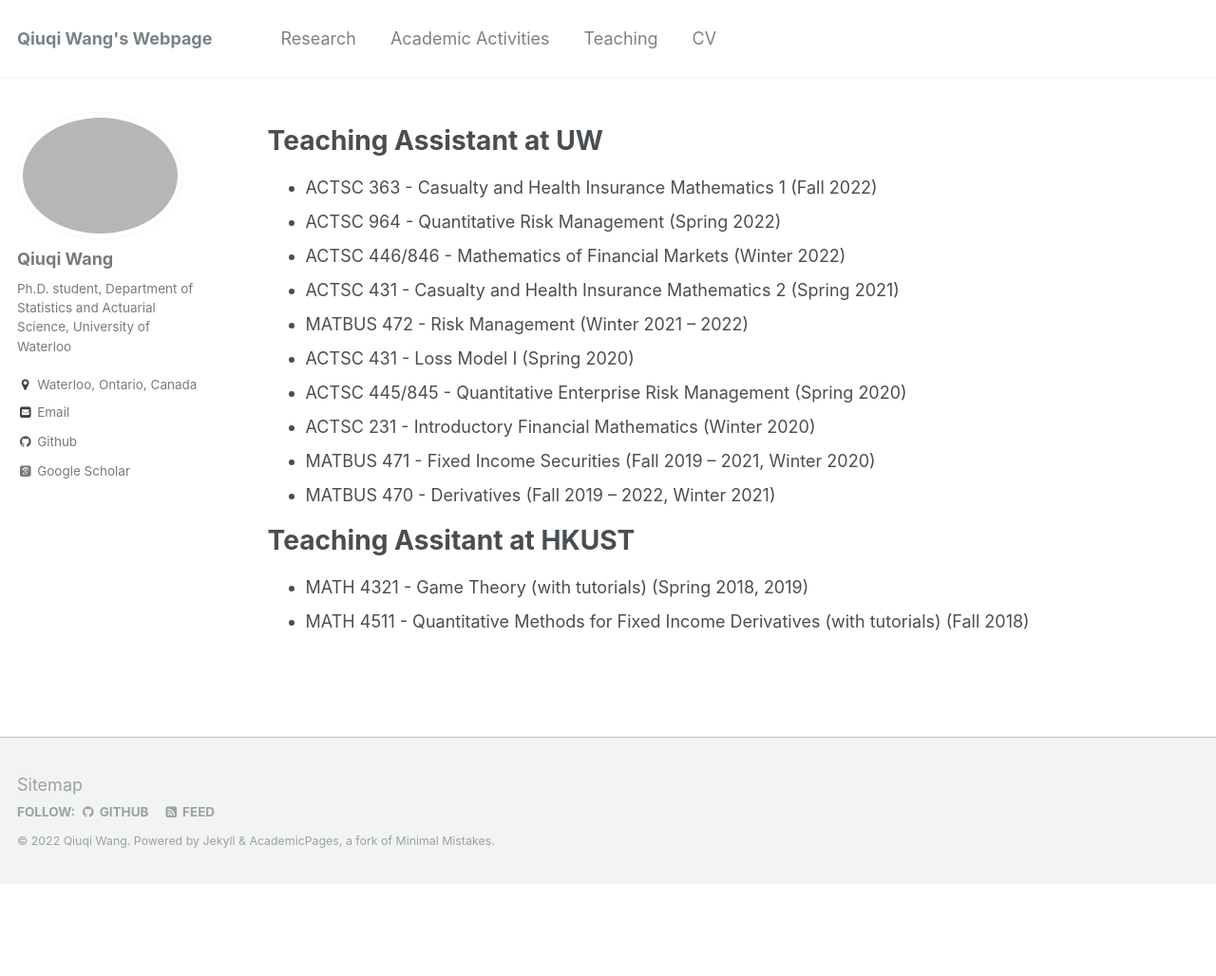
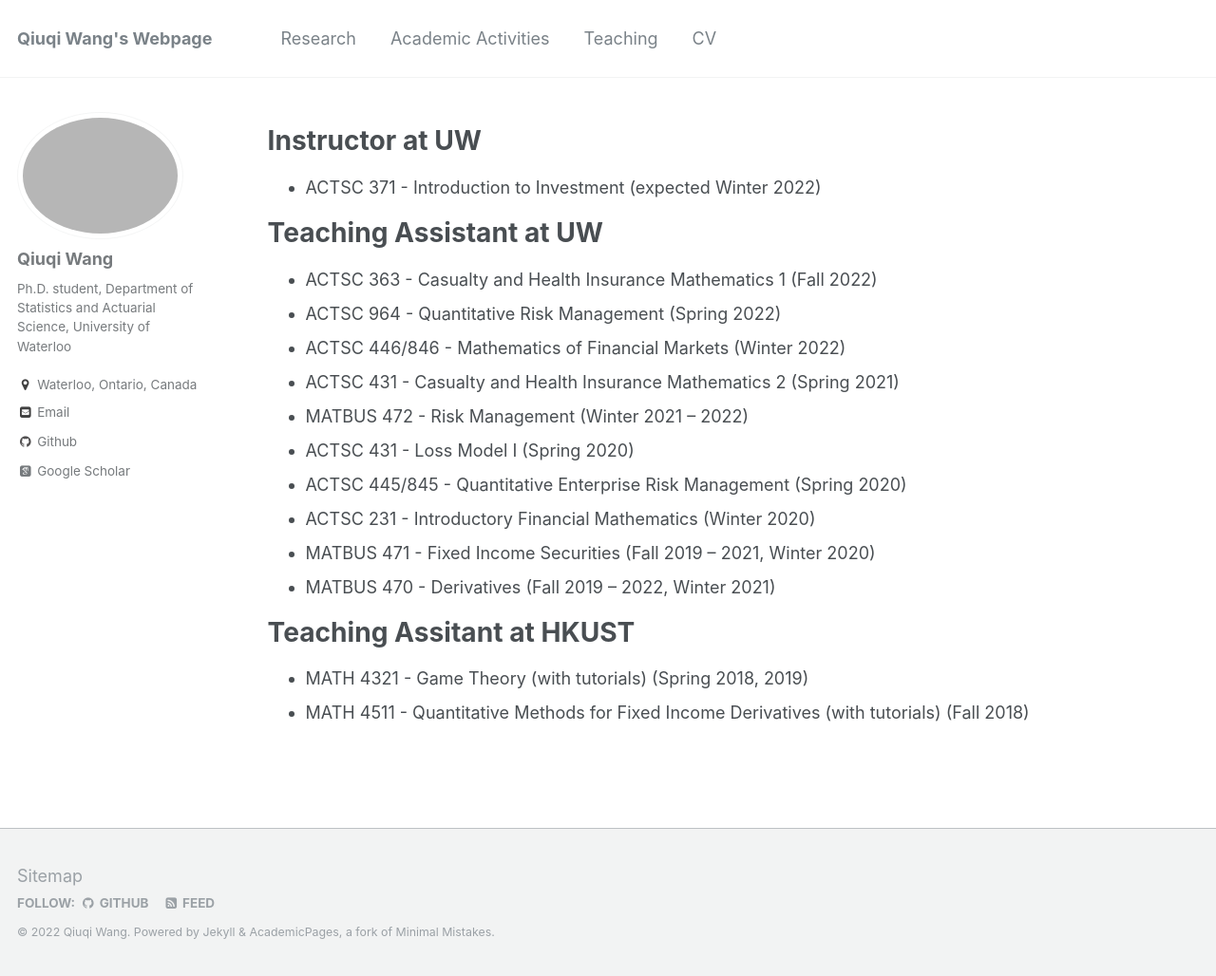
Before and after one commit to qwangan/qwangan.github.io, a Jekyll site: the page built from _pages/teaching.md, in a window 1280 px wide and 1028 px high. Shown: the whole window at 95% size. Built offline with Jekyll 4.4.1, drawn with Linux system fonts in a browser that asks for light colours; some web fonts are replaced.

Commit message:
Update teaching.md

```diff
--- a/_pages/teaching.md
+++ b/_pages/teaching.md
@@ -4,6 +4,9 @@ title: ""
 permalink: /teaching/
 author_profile: true
 ---
+
+# Instructor at UW
+* ACTSC 371 - Introduction to Investment (expected Winter 2022)
 
 # Teaching Assistant at UW
 * ACTSC 363 - Casualty and Health Insurance Mathematics 1 (Fall 2022)
```
